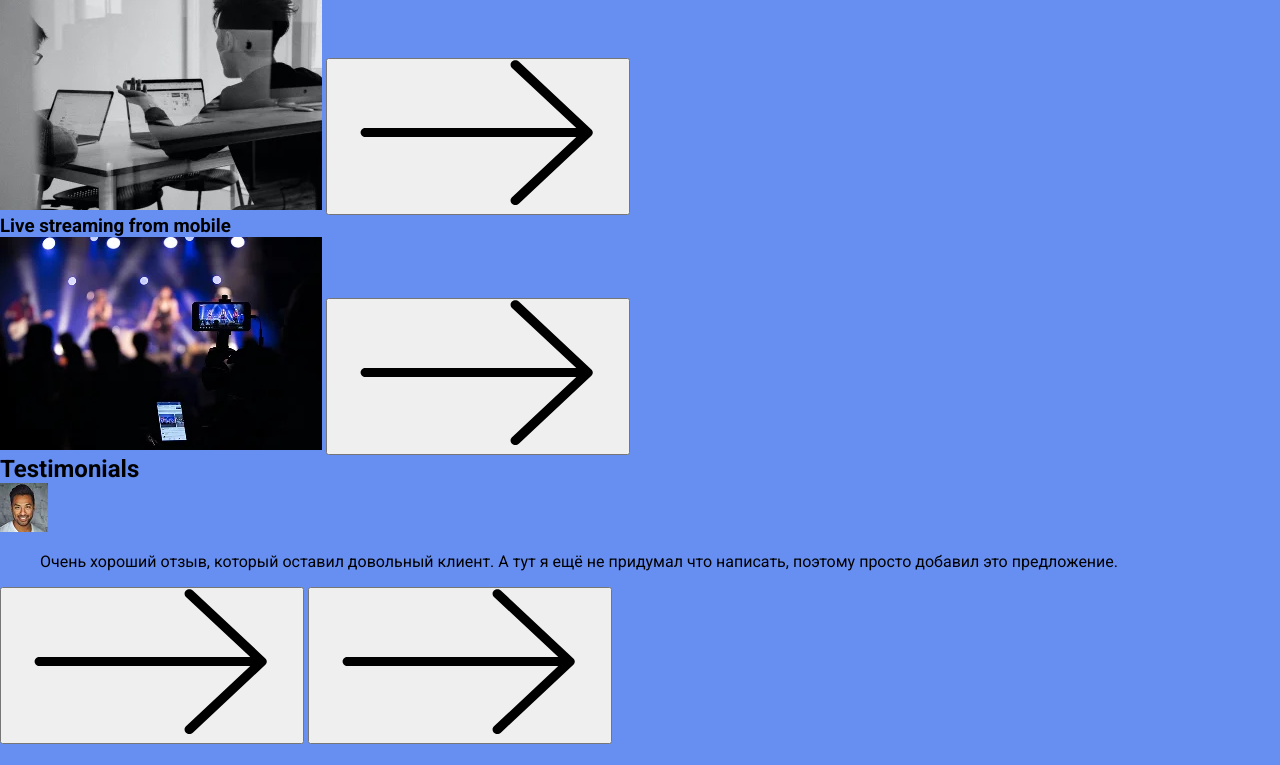
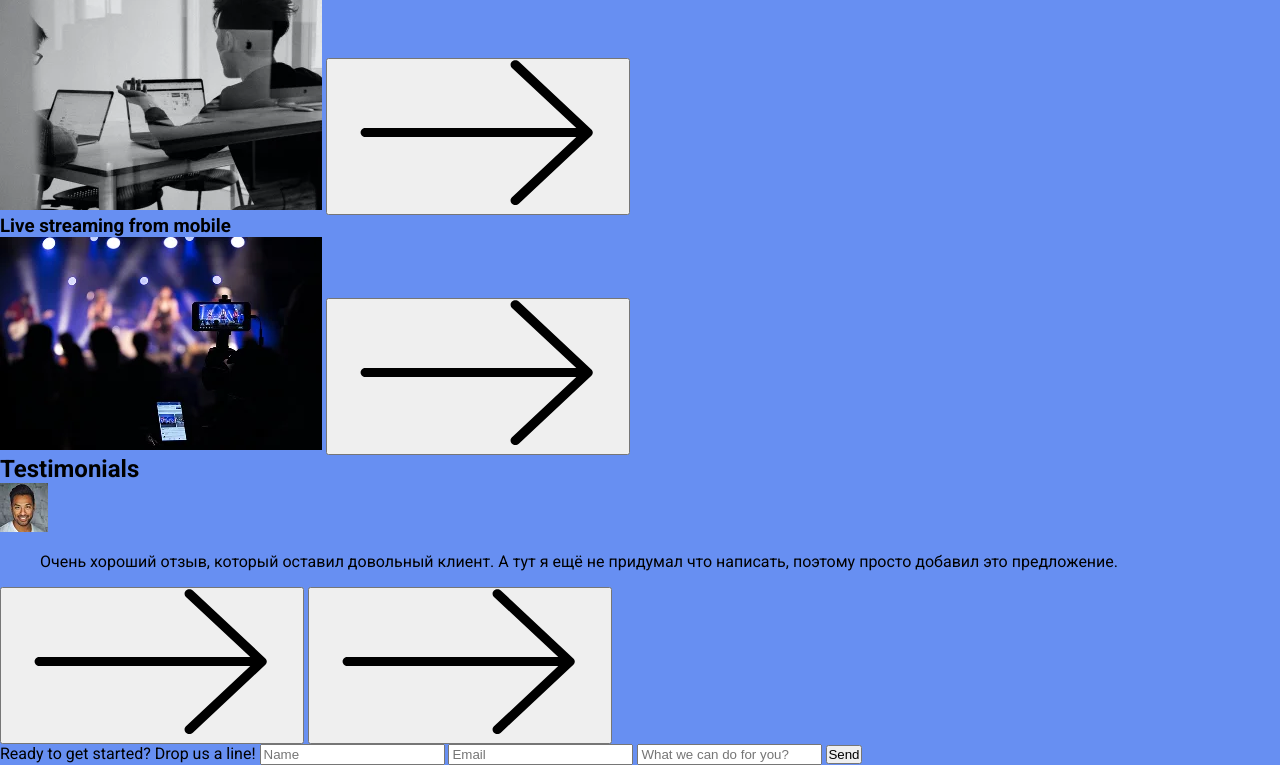
Before and after one commit to ShamanShoma/landibg_live_streaming, a website: page index.html in a window 1280 px wide. Shown: the part 2562-3327 px from the top of the page. Before the commit the page ends 3306 px from the top, so only its background shows below. Drawn offline with Linux system fonts and the light colour scheme; files that its build step writes are made by us from their sources.

Commit message:
form section implementation

```diff
--- a/index.html
+++ b/index.html
@@ -320,6 +320,59 @@
           </div>
         </div>
       </section>
+
+      <section class="form-section" aria-label="form section">
+        <div class="container">
+          <div class="form-section__wrapper">
+            <form
+              action="mailto:streaming_company@mail.ru"
+              class="form"
+              aria-labelledby="form-title"
+            >
+              <label
+                for="input-name"
+                id="form-title"
+                class="form__title"
+                aria-label="form title"
+                >Ready to get started? Drop us a line!</label
+              >
+              <input
+                type="text"
+                name="firstName"
+                id="input-name"
+                placeholder="Name"
+                class="form__name"
+                aria-required="true"
+                required
+                autocomplete="name"
+              />
+              <input
+                type="email"
+                name="email"
+                id="input-email"
+                placeholder="Email"
+                class="form__email"
+                aria-required="true"
+                required
+              />
+              <input
+                type="text"
+                name="question"
+                id="input-text"
+                placeholder="What we can do for you?"
+                class="form__text"
+                aria-required="true"
+                required
+              />
+
+              <button type="submit" class="form__submit-btn">Send</button>
+            </form>
+          </div>
+        </div>
+
+        <div class="form-section__bg-cloud cloud--left"></div>
+        <div class="form-section__bg-cloud cloud--right"></div>
+      </section>
     </main>
   </body>
 </html>
--- /dev/null
+++ b/styles/_form.scss
@@ -0,0 +1,108 @@
+@use "variables" as v;
+@use "mixsins" as m;
+
+%input-template {
+  width: 100%;
+  height: 47px;
+  border-radius: 20px;
+  border: 1px solid v.$color_gray;
+  outline: none;
+  padding: 0 1em;
+  @include m.font(25px, 400, v.$color_black);
+
+  &::placeholder {
+    @include m.font(25px, 300, v.$color_gray);
+  }
+}
+
+.form-section {
+  padding: 168px 15px 180px;
+  position: relative;
+  overflow: hidden;
+
+  &__wrapper {
+    height: 375px;
+    margin: 0 auto;
+    @include m.d-flex(center, center, nowrap, row, 0, 0);
+  }
+
+  .cloud--left {
+    width: 345px;
+    height: 240px;
+    background: url("../assets/img/cloud-1.webp") center / contain no-repeat;
+    position: absolute;
+    top: -18px;
+    left: 0;
+  }
+
+  .cloud--right {
+    width: 310px;
+    height: 335px;
+    background: url("../assets/img/cloud-2.webp") center / contain no-repeat;
+    position: absolute;
+    bottom: 0;
+    right: 0;
+  }
+
+  @media (max-width: v.$medua_xl) {
+    padding-bottom: 270px;
+
+    .cloud--right {
+      width: 280px;
+      height: 300px;
+    }
+  }
+
+  @media (max-width: v.$medua_sm) {
+    .cloud--right {
+      height: 280px;
+    }
+  }
+}
+
+.form {
+  width: min(100%, 623px);
+  @include m.d-flex(center, center, nowrap, column, 0, 23px);
+
+  &__title {
+    @include m.font(36px, 400, v.$color_black);
+  }
+
+  &__name,
+  &__email,
+  &__text {
+    @extend %input-template;
+  }
+
+  &__submit-btn {
+    width: 100%;
+    height: 47px;
+    border-radius: 20px;
+    background-color: v.$color_black;
+    border: none;
+    outline: none;
+    @include m.font(25px, 500, v.$color_white);
+    cursor: pointer;
+
+    &:hover {
+      opacity: 0.7;
+    }
+  }
+
+  @media (max-width: v.$medua_md) {
+    &__title {
+      @include m.font(32px, 400, v.$color_black);
+      line-height: 125%;
+    }
+
+    &__name,
+    &__email,
+    &__text {
+      @include m.font(18px, 400, v.$color_black);
+
+      &::placeholder {
+        @include m.font(18px, 300, v.$color_gray);
+      }
+    }
+  }
+}
--- a/styles/_importer.scss
+++ b/styles/_importer.scss
@@ -6,3 +6,4 @@
 @forward "about";
 @forward "experience";
 @forward "testimonials";
+@forward "form";
```
Also changed, not shown: assets/img/cloud-1.webp (added), assets/img/cloud-2.webp (added).
